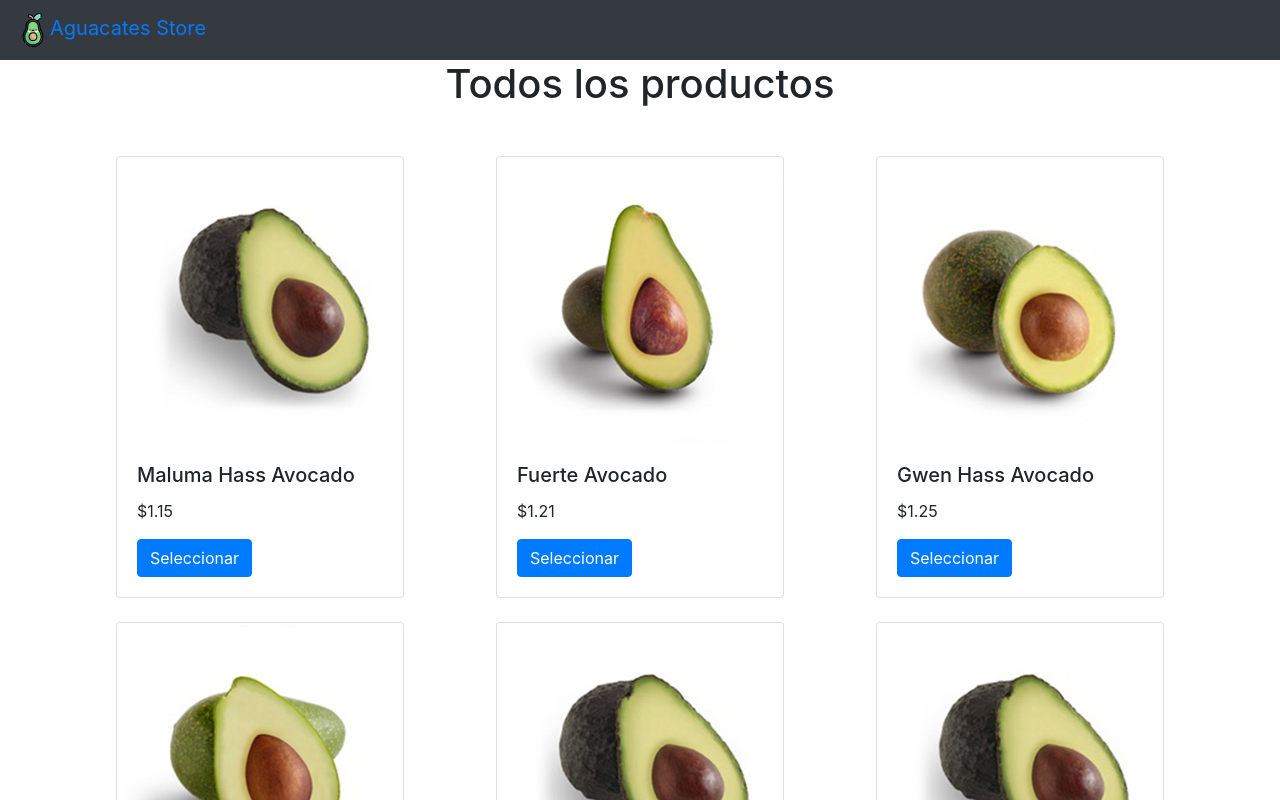
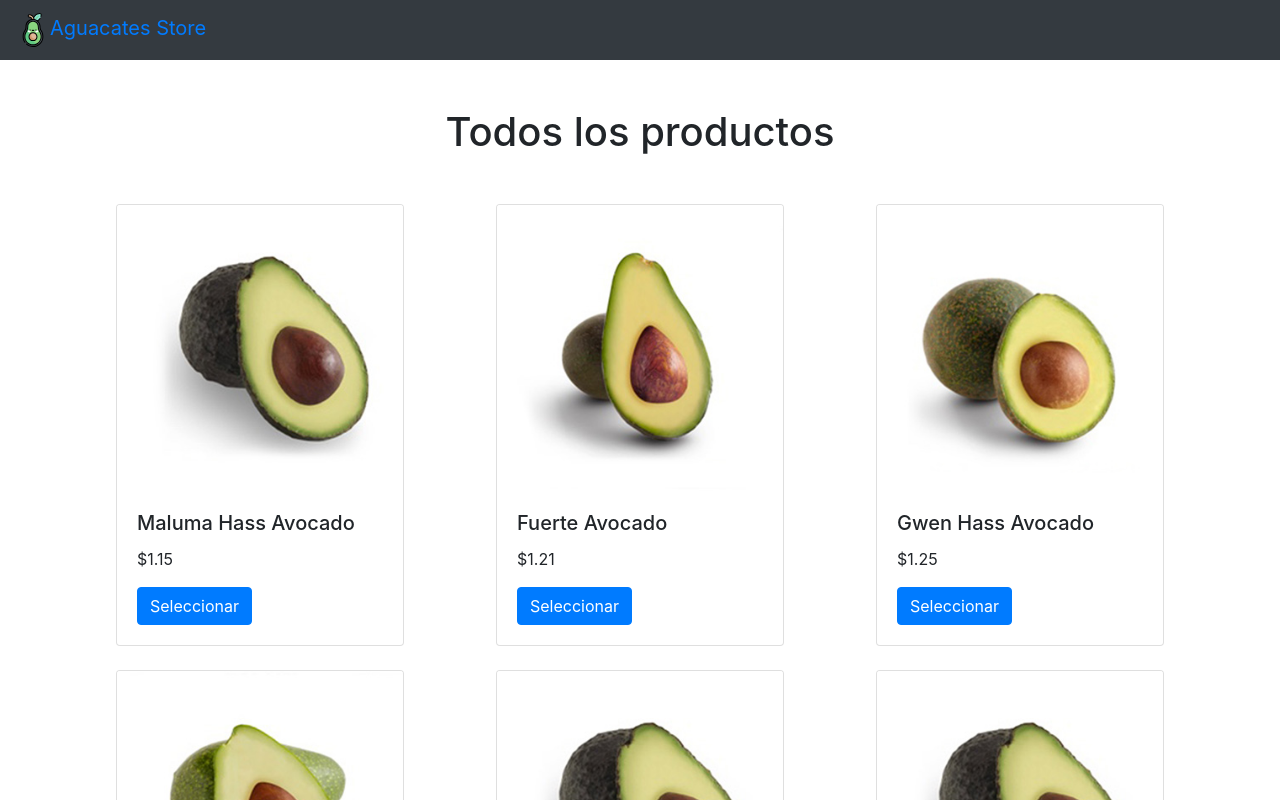
Before and after one commit to Oscar-Espana/TiendaNextJs, a Next.js app: page / in a window 1280 px wide. Shown: the top 800 px of the page. Built offline with nearby package versions, Linux system fonts and the light colour scheme.

Commit message:
Agregar padding en el Container del componente Layout

```diff
--- a/components/Layout/Layout.tsx
+++ b/components/Layout/Layout.tsx
@@ -4,13 +4,13 @@ import Container from 'react-bootstrap/Container'
 
 const Layout:React.FC = ({children}) => {
     return (
-        <div>
+        <>
             <Navbar/>
-            <Container fluid="md">
+            <Container fluid="md" className="py-5" >
             {children}
             </Container>
             <footer>Mi footer</footer>
-        </div>
+        </>
     )
 }
 
```
